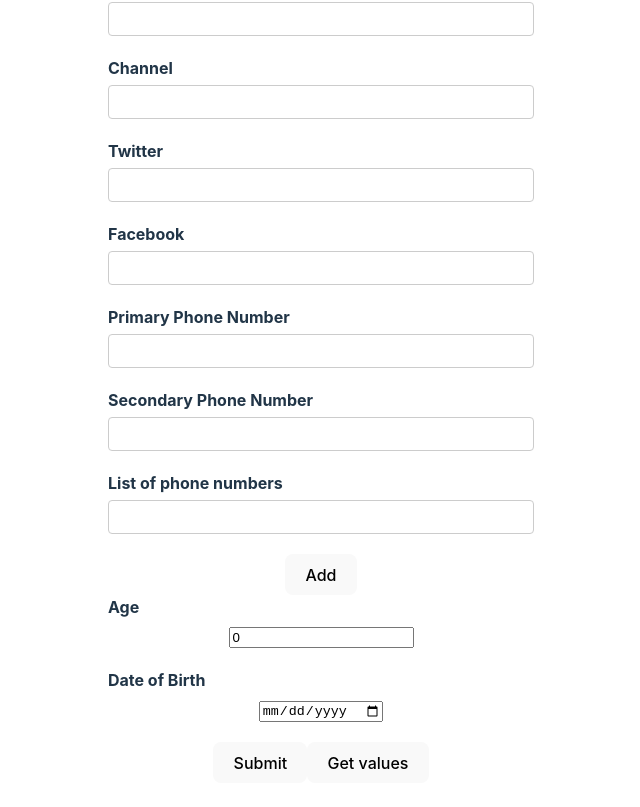
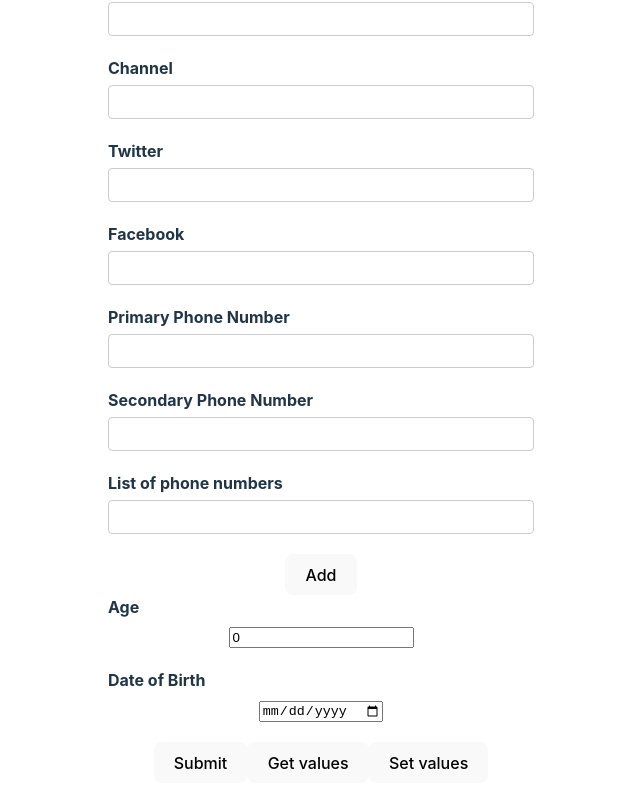
Before and after one commit to nipunagarwal4235/rhf, a React (Vite) app: page / in a window 1280 px wide. Shown: the part 267-1074 px from the top of the page, without its empty margins (319-959 px from the left). Built offline with nearby package versions, Linux system fonts and the light colour scheme.

Commit message:
set field values

```diff
--- a/src/components/YoutubeForm.tsx
+++ b/src/components/YoutubeForm.tsx
@@ -34,7 +34,15 @@
       dob: new Date(),
     },
   });
-  const { register, control, handleSubmit, formState, watch, getValues } = form;
+  const {
+    register,
+    control,
+    handleSubmit,
+    formState,
+    watch,
+    getValues,
+    setValue,
+  } = form;
   const { errors } = formState;
 
   const { fields, append, remove } = useFieldArray({
@@ -48,6 +56,14 @@
 
   const handleGetValues = () => {
     console.log(getValues());
+  };
+
+  const handleSetValue = () => {
+    setValue("username", "John", {
+      shouldDirty: true,
+      shouldTouch: true,
+      shouldValidate: true,
+    });
   };
 
   useEffect(() => {
@@ -204,6 +220,9 @@
         <button type="button" onClick={handleGetValues}>
           Get values
         </button>
+        <button type="button" onClick={handleSetValue}>
+          Set values
+        </button>
       </form>
       <DevTool control={control} />
     </div>
```
